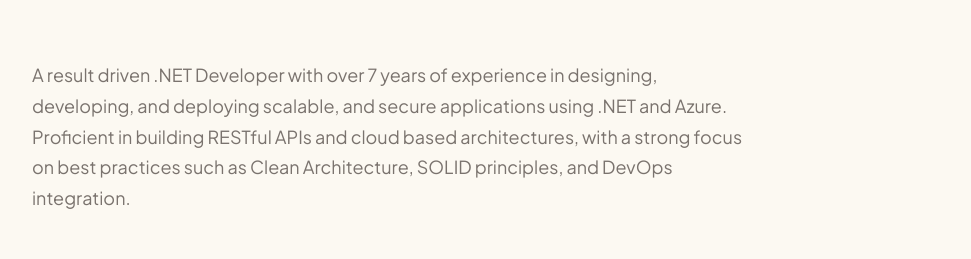
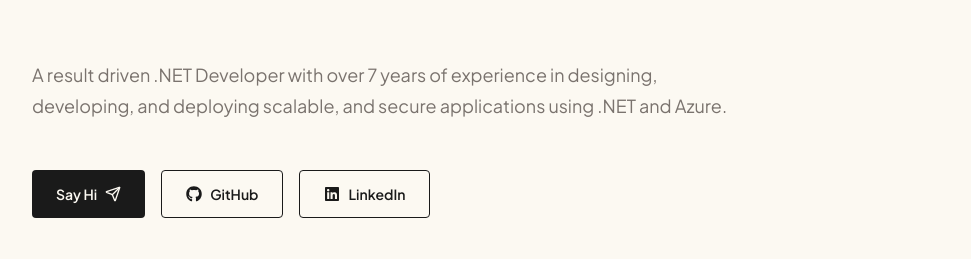
Before and after one commit to DotNetTitan/portfolio, a Next.js app: page / in a window 1280 px wide. Shown: the part 357-616 px from the top of the page, without its empty margins (154-1125 px from the left). Built offline with nearby package versions, Linux system fonts and the light colour scheme; no server answers.

Commit message:
Simplify bio in index.ts
Removed detailed bio to simplify the description.

```diff
--- a/src/data/index.ts
+++ b/src/data/index.ts
@@ -5,7 +5,7 @@
   linkedin: "https://www.linkedin.com/in/emmanuel-kv-m",
   github: "https://github.com/DotNetTitan",
   experienceStart: new Date("2019-05-01"),
-  bio: "A result driven .NET Developer with over {years} years of experience in designing, developing, and deploying scalable, and secure applications using .NET and Azure. Proficient in building RESTful APIs and cloud based architectures, with a strong focus on best practices such as Clean Architecture, SOLID principles, and DevOps integration.",
+  bio: "A result driven .NET Developer with over {years} years of experience in designing, developing, and deploying scalable, and secure applications using .NET and Azure.",
 };
 
 export const experience = [
```
